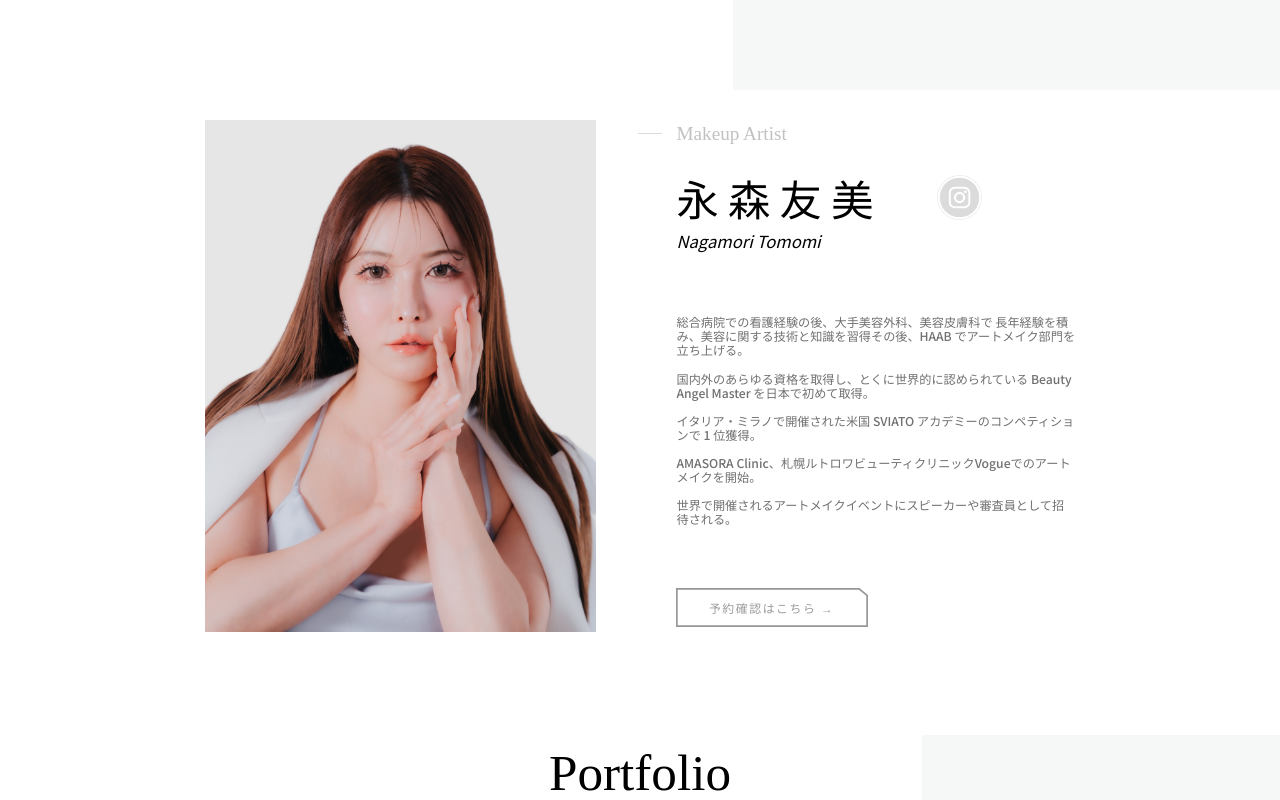
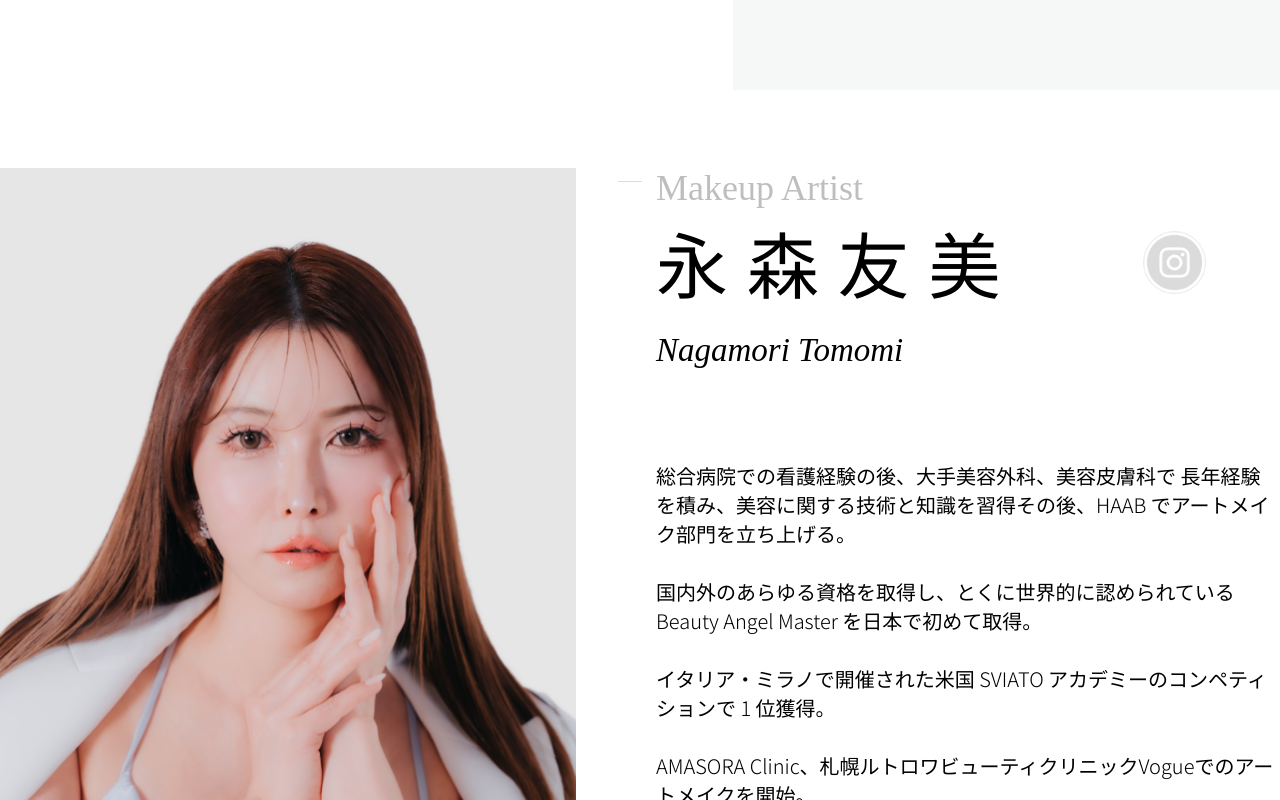
Before and after one commit to s7-japan/Nagamori, a React (Vite) app: page / in a window 1280 px wide. Shown: the part 5060-5860 px from the top of the page. Built offline with nearby package versions, Linux system fonts and the light colour scheme; a web font is replaced by a local one.

Commit message:
info complete

```diff
--- a/src/components/Info.jsx
+++ b/src/components/Info.jsx
@@ -7,28 +7,28 @@ import { Link } from "react-router-dom";
 
 const Info = () => {
   return (
-    <div className="px-6 md:px-[16vw] flex-row md:flex mt-14 md:mt-[10vw] md:h-[40vw]">
+    <div className="large-con mt-21.5 flex flex-col md:mt-20 md:flex-row lg:mt-30 xl:mt-44">
       <div className="md:hidden">
-        <div>
-          <p className="text-[#7070706e] text-[6vw] md:text-[1.5vw] sikita">
-            Makeup Artist
-          </p>
-        </div>
-        <div className="flex flex-col">
-          <div className="flex justify-between md:gap-16 items-center">
-            <h1 className="text-[12vw] md:text-[3.5vw] font-light">永森友美</h1>
+        <p className="sikita text-2xl text-[23px] opacity-25 xl:text-4xl">
+          Makeup Artist
+        </p>
+        <div className="mx-w-[522px] flex flex-col">
+          <div className="flex items-center justify-between md:gap-16">
+            <h1 className="text-[46px] font-light tracking-[0.02em] md:text-[52px] lg:text-[60px] xl:text-[72px]">
+              永森友美
+            </h1>
             <img
               onClick={() => {
                 window.location.replace(
-                  "https://www.instagram.com/tomomi_nagamori_art?utm_source=ig_web_button_share_sheet&igsh=ZDNlZDc0MzIxNw=="
+                  "https://www.instagram.com/tomomi_nagamori_art?utm_source=ig_web_button_share_sheet&igsh=ZDNlZDc0MzIxNw==",
                 );
               }}
               src={instagram}
               alt=""
-              className="h-10 cursor-pointer"
+              className="w-12.5 cursor-pointer"
             />
           </div>
-          <p className="italic text-[4vw] md:text-[1.2vw] mb-5 sikita">
+          <p className="sikita md:2xl lg:text-28px mt-2 mb-5 text-[21px] italic xl:mt-2.5 xl:text-[33px]">
             Nagamori Tomomi
           </p>
         </div>
@@ -36,32 +36,36 @@ const Info = () => {
       <div className="w-full md:w-[45%]">
         <img src={intersection} alt="" className="h-full w-full object-cover" />
       </div>
-      <div className="w-full md:w-[55%] flex flex-col md:justify-between pl-0 md:pl-20">
-        <div className="hidden md:block">
+      <div className="flex flex-col items-center pl-0 md:w-[55%] md:items-start md:justify-between md:pl-20">
+        <div className="hidden w-full md:block">
           <div className="relative">
-            <div className="h-[1px] w-6 bg-[#707070] opacity-[25%] absolute top-[1vw] -left-[3vw]"></div>
-            <p className="text-[#7070706e] text-[1.5vw] sikita md:mb-[1.3vw]">
+            <div className="absolute top-[1vw] -left-[3vw] h-[1px] w-6 bg-[#707070] opacity-[25%]"></div>
+            <p className="sikita text-2xl text-[23px] opacity-25 xl:text-4xl">
               Makeup Artist
             </p>
           </div>
-          <div className="flex flex-col">
-            <div className="flex gap-16 items-center">
-              <h1 className="text-[3.3vw] font-light">永 森 友 美</h1>
+          <div className="flex w-full flex-col">
+            <div className="flex max-w-[550px] items-center justify-between">
+              <h1 className="text-[46px] font-light tracking-[0.02em] md:text-[52px] lg:text-[60px] xl:text-[72px]">
+                永 森 友 美
+              </h1>
               <img
                 onClick={() => {
                   window.location.replace(
-                    "https://www.instagram.com/tomomi_nagamori_art?utm_source=ig_web_button_share_sheet&igsh=ZDNlZDc0MzIxNw=="
+                    "https://www.instagram.com/tomomi_nagamori_art?utm_source=ig_web_button_share_sheet&igsh=ZDNlZDc0MzIxNw==",
                   );
                 }}
                 src={instagram}
                 alt=""
-                className="md:h-[3.5vw] cursor-pointer"
+                className="cursor-pointer md:w-[45px] lg:w-[50px] xl:w-[63px]"
               />
             </div>
-            <p className="italic text-[1.3vw]">Nagamori Tomomi</p>
+            <p className="sikita md:2xl lg:text-28px mt-2 mb-5 text-[21px] italic xl:mt-2.5 xl:text-[33px]">
+              Nagamori Tomomi
+            </p>
           </div>
         </div>
-        <p className="text-lg md:text-[0.95vw] md:text-[#707070] font-[200] md:font-[500] mt-5 leading-[9vw] md:mt-0 md:leading-[1.1vw]">
+        <p className="mt-10 leading-[36px] font-light md:mt-[50px] md:leading-[29px] lg:mt-[55px] lg:text-lg xl:mt-[65px] xl:text-xl">
           総合病院での看護経験の後、大手美容外科、美容皮膚科で
           長年経験を積み、美容に関する技術と知識を習得その後、HAAB
           でアートメイク部門を立ち上げる。
@@ -81,26 +85,16 @@ const Info = () => {
           <br />
           世界で開催されるアートメイクイベントにスピーカーや審査員として招待される。
         </p>
-        <div className="flex justify-center md:justify-start">
-          <Link to="/contact">
-            <button>
-              <img
-                src={btn4}
-                alt=""
-                className="mt-10 md:mt-0 w-[15vw] hidden md:block cursor-pointer"
-              />
-            </button>
-          </Link>
-          <Link to="/contact"></Link>
+
+        <Link to="/contact">
           <button>
             <img
               src={btn4}
               alt=""
-              className="mt-10 md:mt-0 w-full md:hidden cursor-pointer"
+              className="mt-11 w-full cursor-pointer md:mt-13 lg:mt-14 xl:mt-16"
             />
           </button>
-          <Link />
-        </div>
+        </Link>
       </div>
     </div>
   );
```
